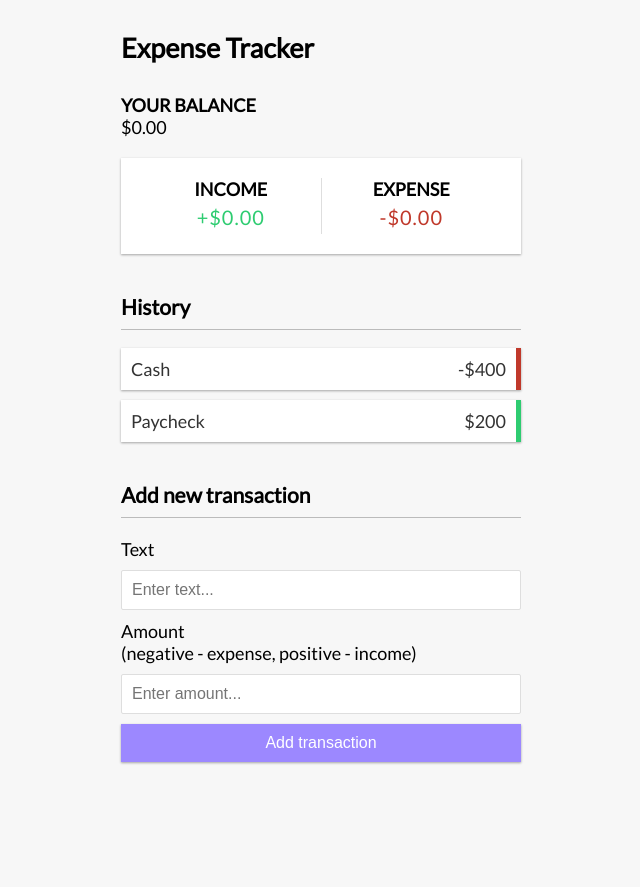
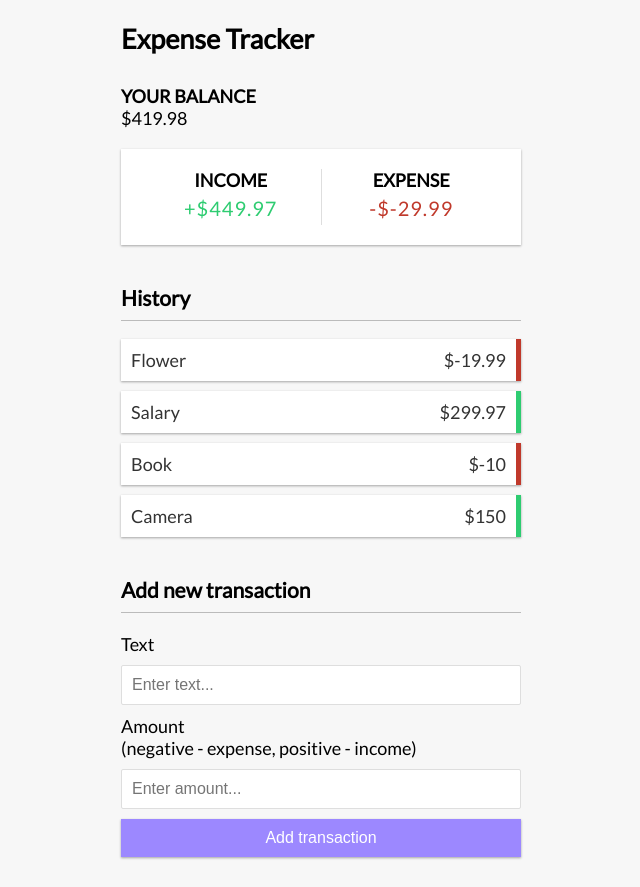
Before and after one commit to PerfekTy/vue-expense-tracker, a Vue app: page / in a window 1280 px wide. Shown: the whole page, without its empty margins (319-959 px from the left). Before the commit the page ends 800 px from the top, so only its background shows below. Built offline with nearby package versions, Linux system fonts and the light colour scheme.

Commit message:
balance, income and expenses with dummy data

```diff
--- a/src/App.vue
+++ b/src/App.vue
@@ -1,27 +1,44 @@
-<script>
+<script setup>
 import HeaderC from "./components/HeaderC.vue";
 import Balance from "./components/BalanceC.vue";
 import IncomeExpenses from "./components/IncomeExpenses.vue";
 import TransitionList from "./components/TrasactionList.vue";
 import AddTrasaction from "./components/AddTransaction.vue";
 
-export default {
-  components: {
-    HeaderC,
-    Balance,
-    IncomeExpenses,
-    TransitionList,
-    AddTrasaction,
-  },
-};
+import { ref, computed } from "vue";
+
+const transactions = ref([
+  { id: 1, text: "Flower", amount: -19.99 },
+  { id: 2, text: "Salary", amount: 299.97 },
+  { id: 3, text: "Book", amount: -10 },
+  { id: 4, text: "Camera", amount: 150 },
+]);
+
+const total = computed(() =>
+  transactions.value.reduce((acc, transaction) => acc + transaction.amount, 0)
+);
+
+const income = computed(() =>
+  transactions.value
+    .filter((transaction) => transaction.amount > 0)
+    .reduce((acc, transaction) => acc + transaction.amount, 0)
+    .toFixed(2)
+);
+
+const expenses = computed(() =>
+  transactions.value
+    .filter((transaction) => transaction.amount < 0)
+    .reduce((acc, transaction) => acc + transaction.amount, 0)
+    .toFixed(2)
+);
 </script>
 
 <template>
   <HeaderC />
   <div class="container">
-    <Balance />
-    <IncomeExpenses />
-    <TransitionList />
+    <Balance :total="total" />
+    <IncomeExpenses :income="income" :expenses="expenses" />
+    <TransitionList :transactions="transactions" />
     <AddTrasaction />
   </div>
 </template>
--- a/src/components/BalanceC.vue
+++ b/src/components/BalanceC.vue
@@ -1,4 +1,15 @@
 <template>
   <h4>Your Balance</h4>
-  <div id="balance">$0.00</div>
+  <div id="balance">${{ total }}</div>
 </template>
+
+<script setup>
+import { defineProps } from "vue";
+
+defineProps({
+  total: {
+    type: Number,
+    required: true,
+  },
+});
+</script>
--- a/src/components/IncomeExpenses.vue
+++ b/src/components/IncomeExpenses.vue
@@ -2,11 +2,26 @@
   <div class="inc-exp-container">
     <div>
       <h4>Income</h4>
-      <p id="money-plus" class="money plus">+$0.00</p>
+      <p id="money-plus" class="money plus">+${{ income }}</p>
     </div>
     <div>
       <h4>Expense</h4>
-      <p id="money-minus" class="money minus">-$0.00</p>
+      <p id="money-minus" class="money minus">-${{ expenses }}</p>
     </div>
   </div>
 </template>
+
+<script setup>
+import { defineProps } from "vue";
+
+defineProps({
+  income: {
+    type: Number,
+    required: true,
+  },
+  expenses: {
+    type: Number,
+    required: true,
+  },
+});
+</script>
--- a/src/components/TrasactionList.vue
+++ b/src/components/TrasactionList.vue
@@ -1,11 +1,24 @@
 <template>
   <h3>History</h3>
   <ul id="list" class="list">
-    <li class="minus">
-      Cash <span>-$400</span><button class="delete-btn">x</button>
-    </li>
-    <li class="plus">
-      Paycheck <span>$200</span><button class="delete-btn">x</button>
+    <li
+      :key="transaction.id"
+      :class="transaction.amount < 0 ? 'minus' : 'plus'"
+      v-for="transaction in transactions"
+    >
+      {{ transaction.text }} <span>${{ transaction.amount }}</span>
+      <button class="delete-btn">x</button>
     </li>
   </ul>
 </template>
+
+<script setup>
+import { defineProps } from "vue";
+
+defineProps({
+  transactions: {
+    type: Array,
+    required: true,
+  },
+});
+</script>
```
